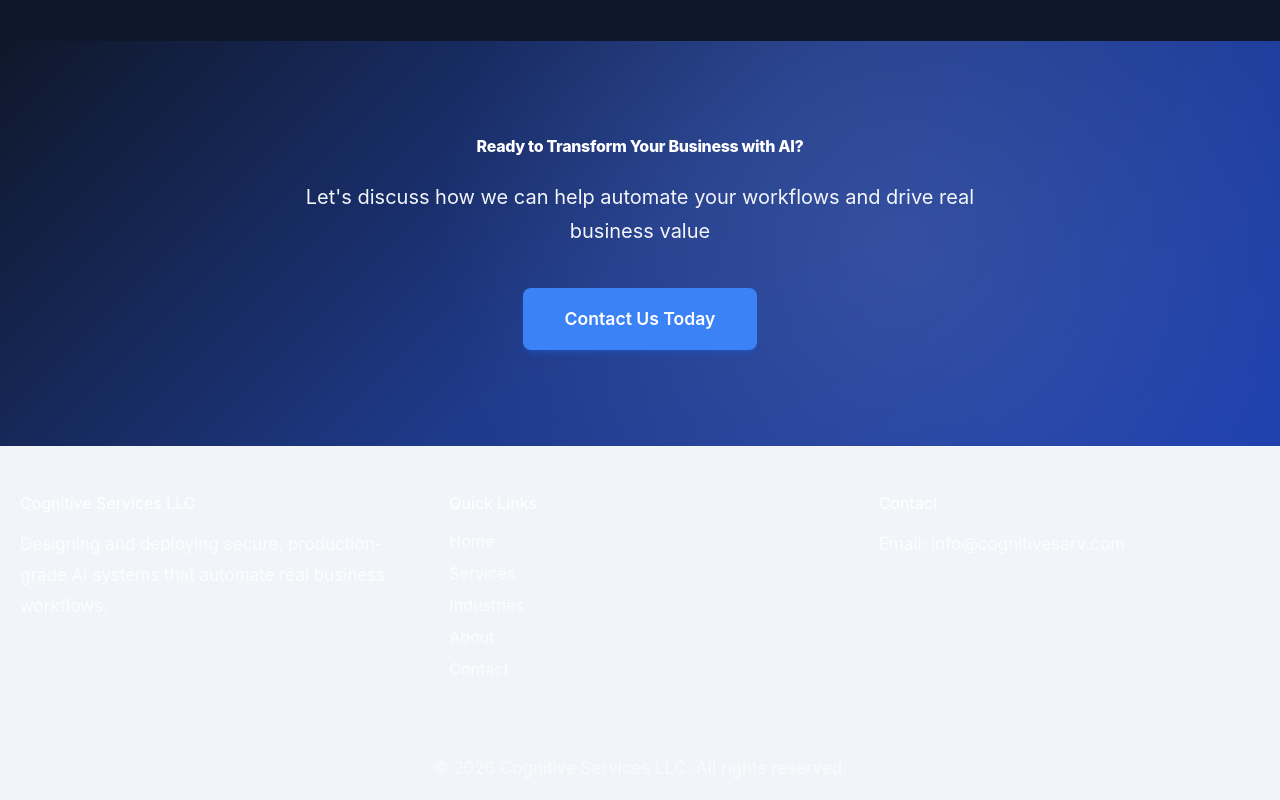
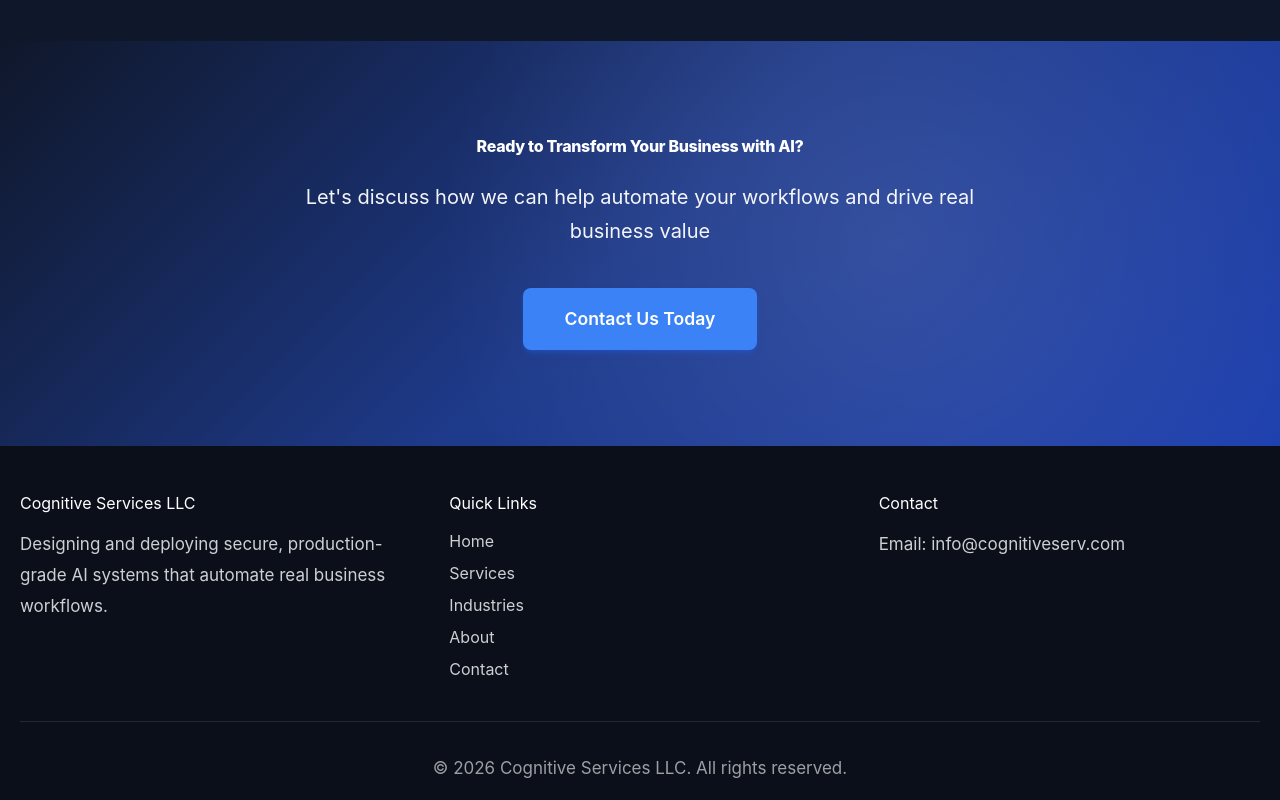
Before and after one commit to aamjad/cognitive-services-llc-website, a plain HTML site: page index.html in a window 1280 px wide. Shown: the part 3307-4107 px from the top of the page. Drawn offline with nearby package versions, Linux system fonts and the light colour scheme.

Commit message:
Fix footer and navigation text readability in dark mode

```diff
--- a/styles.css
+++ b/styles.css
@@ -221,7 +221,7 @@ a:hover {
 .logo-text {
     font-size: 1.5rem;
     font-weight: 700;
-    color: var(--secondary-color);
+    color: var(--text-primary);
     text-decoration: none;
     transition: var(--transition);
 }
@@ -1312,10 +1312,14 @@ section {
    Footer
    ======================================== */
 .footer {
-    background-color: var(--secondary-color);
+    background-color: #0f172a;
     color: white;
     padding: 3rem 0 1rem;
     transition: background-color 0.3s ease;
+}
+
+[data-theme="dark"] .footer {
+    background-color: #0a0f1a;
 }
 
 .footer-content {
```
